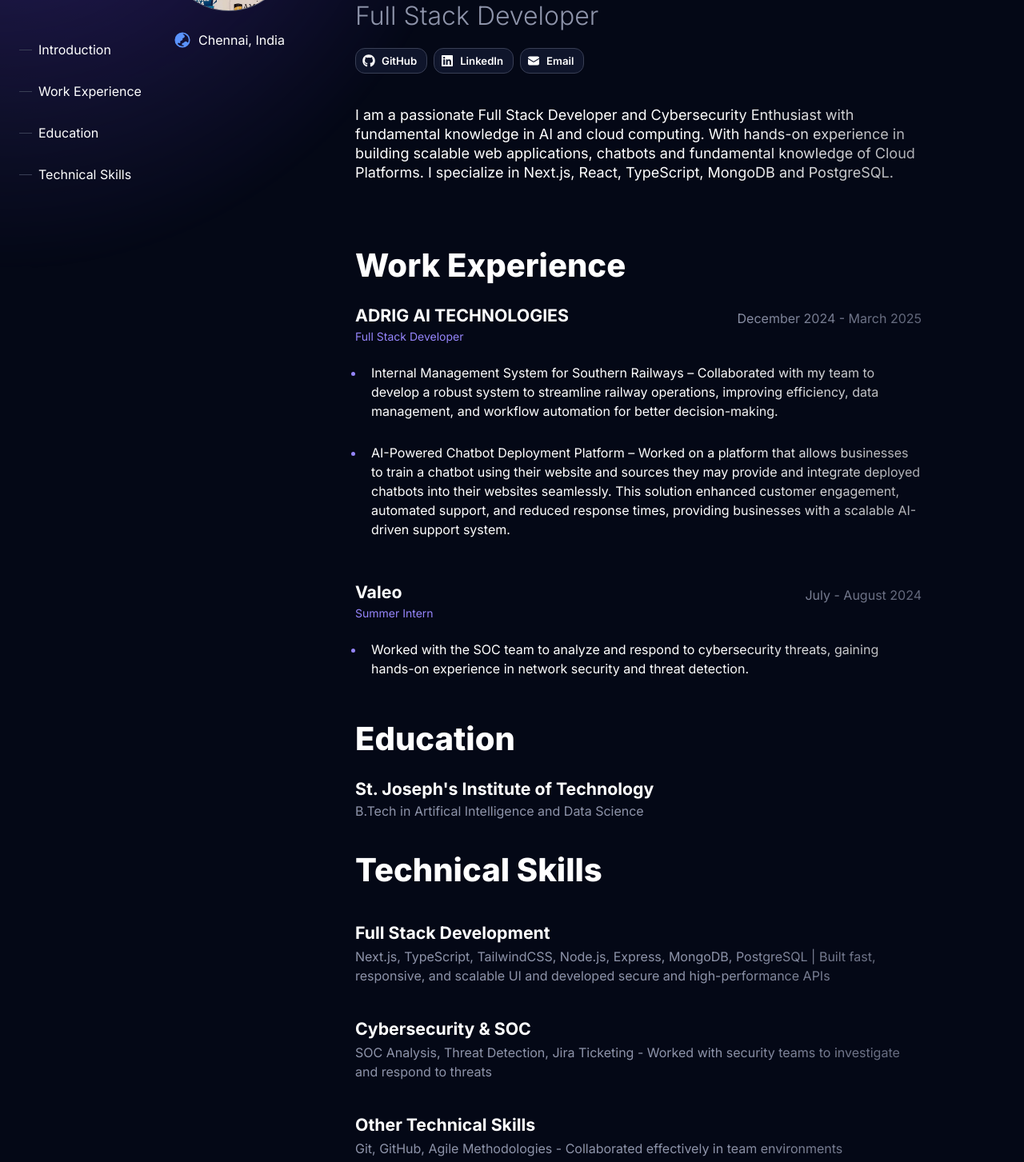
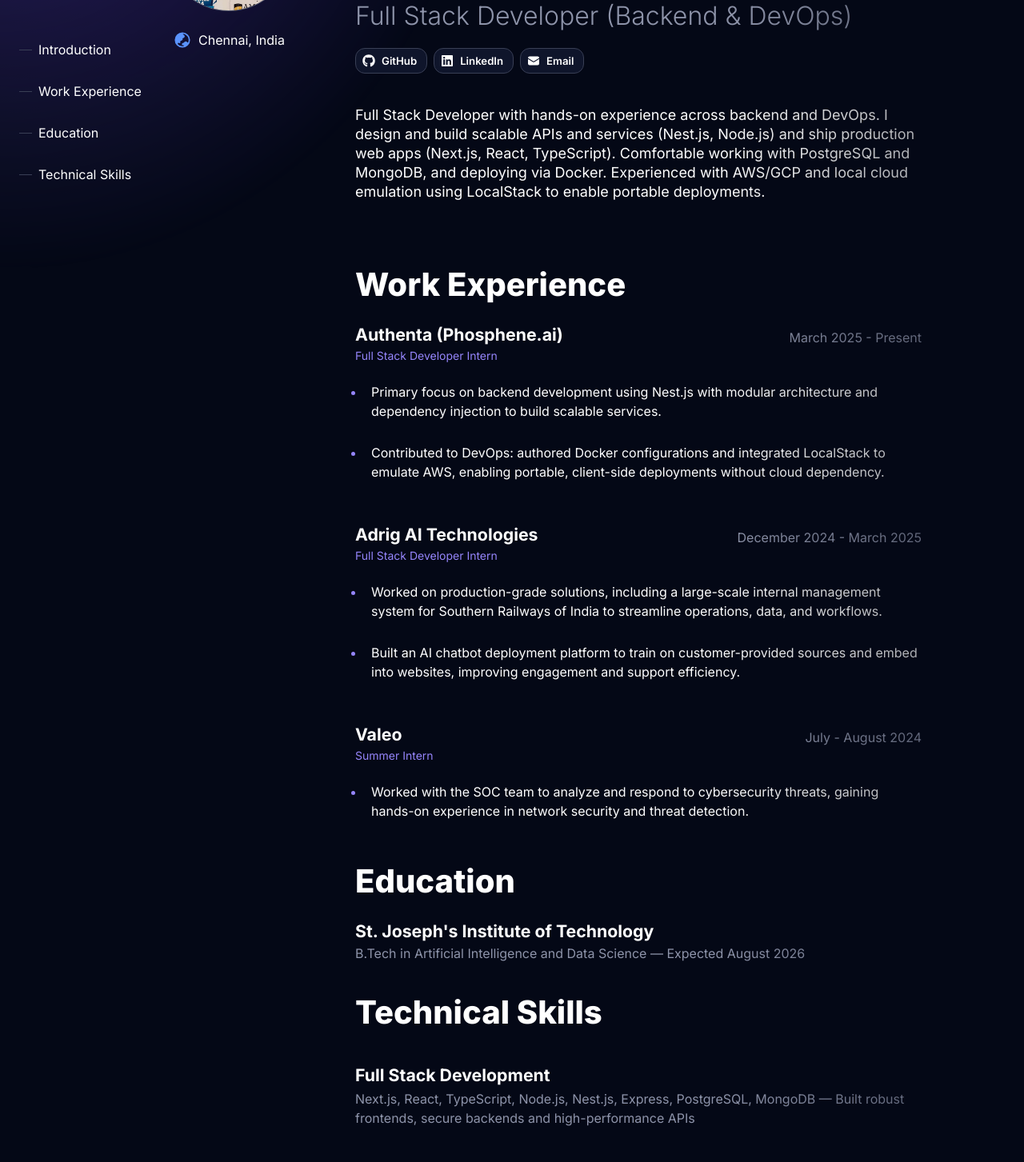
Before and after one commit to Krithik-sri/Portfolio, a Next.js app: page /about in a window 1280 px wide. Shown: the part 260-1713 px from the top of the page at 80% size. Built offline with nearby package versions, Linux system fonts and the light colour scheme.

Commit message:
updated content

```diff
--- a/package.json
+++ b/package.json
@@ -1,5 +1,5 @@
 {
-  "name": "@once-ui-system/magic-portfolio",
+  "name": "krithik-srinivas-portfolio",
   "version": "1.3.0",
   "scripts": {
     "dev": "next dev",
--- a/src/app/resources/content.js
+++ b/src/app/resources/content.js
@@ -6,7 +6,7 @@
   get name() {
     return `${this.firstName} ${this.lastName}`;
   },
-  role: "Full Stack Developer",
+  role: "Full Stack Developer (Backend & DevOps)",
   avatar: "/images/avatar.png",
   location: "Asia/Kolkata", // Expecting the IANA time zone identifier, e.g., 'Europe/Vienna'
   languages: [], // optional: Leave the array empty if you don't want to display languages
@@ -55,8 +55,8 @@
   headline: <>Full Stack Developer</>,
   subline: (
     <>
-      I'm Krithik, a Full Stack Developer,<InlineCode></InlineCode> I craft intuitive
-      <br /> user experiences. After hours, I build my own projects with a special enthusiasm for cybersecurity.
+      I'm Krithik, a Full Stack Developer, I craft robust
+      <br /> backends. After hours, I build my own projects with a special enthusiasm for low level programming <InlineCode>Rust</InlineCode> (still exploring ofc).
     </>
   ),
 };
@@ -81,8 +81,7 @@
     title: "Introduction",
     description: (
       <>
-       I am a passionate Full Stack Developer and Cybersecurity Enthusiast with fundamental knowledge in AI and cloud computing. With hands-on experience in building scalable web applications, chatbots and fundamental knowledge of Cloud Platforms.
-      I specialize in Next.js, React, TypeScript, MongoDB and PostgreSQL.
+        Full Stack Developer with hands-on experience across backend and DevOps. I design and build scalable APIs and services (Nest.js, Node.js) and ship production web apps (Next.js, React, TypeScript). Comfortable working with PostgreSQL and MongoDB, and deploying via Docker. Experienced with AWS/GCP and local cloud emulation using LocalStack to enable portable deployments.
       </>
     ),
   },
@@ -91,27 +90,24 @@
     title: "Work Experience",
     experiences: [
       {
-        company: "ADRIG AI TECHNOLOGIES",
+        company: "Authenta (Phosphene.ai)",
+        timeframe: "March 2025 - Present",
+        role: "Full Stack Developer Intern",
+        achievements: [
+          <>Primary focus on backend development using Nest.js with modular architecture and dependency injection to build scalable services.</>,
+          <>Contributed to DevOps: authored Docker configurations and integrated LocalStack to emulate AWS, enabling portable, client-side deployments without cloud dependency.</>,
+        ],
+        images: [],
+      },
+      {
+        company: "Adrig AI Technologies",
         timeframe: "December 2024 - March 2025",
-        role: "Full Stack Developer",
+        role: "Full Stack Developer Intern",
         achievements: [
-          <>
-            Internal Management System for Southern Railways
-                – Collaborated with my team to develop a robust system to streamline railway operations, improving efficiency, data management, and workflow automation for better decision-making.
-          </>,
-          <>
-            AI-Powered Chatbot Deployment Platform – Worked on a platform that allows businesses to train a chatbot using their website and sources they may provide and integrate deployed chatbots into their websites seamlessly. This solution enhanced customer engagement, automated support, and reduced response times, providing businesses with a scalable AI-driven support system.
-          </>,
+          <>Worked on production-grade solutions, including a large-scale internal management system for Southern Railways of India to streamline operations, data, and workflows.</>,
+          <>Built an AI chatbot deployment platform to train on customer-provided sources and embed into websites, improving engagement and support efficiency.</>,
         ],
-        images: [
-          // // optional: leave the array empty if you don't want to display images
-          // {
-          //   src: "/images/projects/project-01/cover-01.jpg",
-          //   alt: "Once UI Project",
-          //   width: 16,
-          //   height: 9,
-          // },
-        ],
+        images: [],
       },
       {
         company: "Valeo",
@@ -132,7 +128,7 @@
     institutions: [
       {
         name: "St. Joseph's Institute of Technology",
-        description: <>B.Tech in Artifical Intelligence and Data Science</>,
+        description: <>B.Tech in Artificial Intelligence and Data Science — Expected August 2026</>,
       },
     ],
   },
@@ -142,7 +138,7 @@
     skills: [
       {
         title: "Full Stack Development",
-        description: <>Next.js, TypeScript, TailwindCSS, Node.js, Express, MongoDB, PostgreSQL | Built fast, responsive, and scalable UI and developed secure and high-performance APIs</>,
+        description: <>Next.js, React, TypeScript, Node.js, Nest.js, Express, PostgreSQL, MongoDB — Built robust frontends, secure backends and high-performance APIs</>,
         // optional: leave the array empty if you don't want to display images
         images: [
           // {
@@ -161,7 +157,7 @@
       },
       {
         title: "Cybersecurity & SOC",
-        description: <>SOC Analysis, Threat Detection, Jira Ticketing - Worked with security teams to investigate and respond to threats</>,
+        description: <>SOC analysis, threat detection, incident triage. Exposure to ticketing workflows and response processes.</>,
         // optional: leave the array empty if you don't want to display images
         images: [
           // {
@@ -179,8 +175,8 @@
         ],
       },
       {
-        title: "Other Technical Skills",
-        description: <>Git, GitHub, Agile Methodologies - Collaborated effectively in team environments</>,
+        title: "Backend & DevOps",
+        description: <>Docker, LocalStack, AWS, GCP — Containerized services and emulated cloud dependencies locally for portable deployments</>,
         // optional: leave the array empty if you don't want to display images
         images: [
           // {
```
Also changed, not shown: 1 other file (tests, documents, lock files or other folders).
